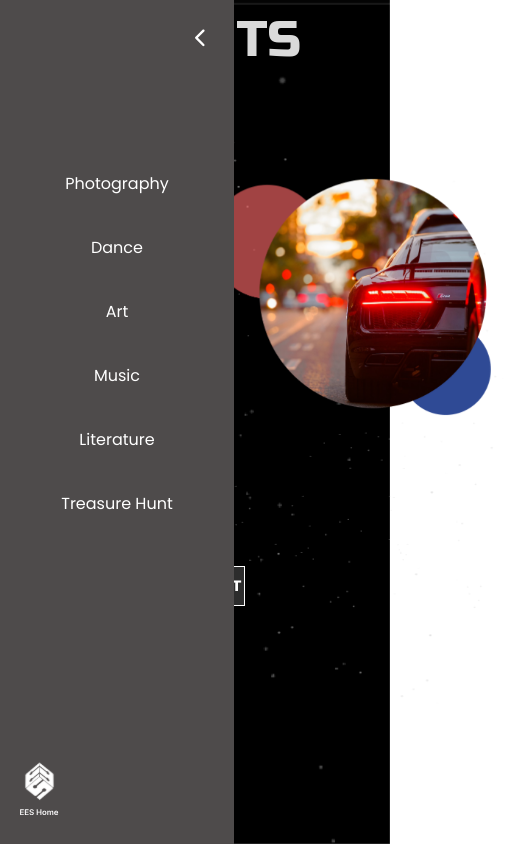
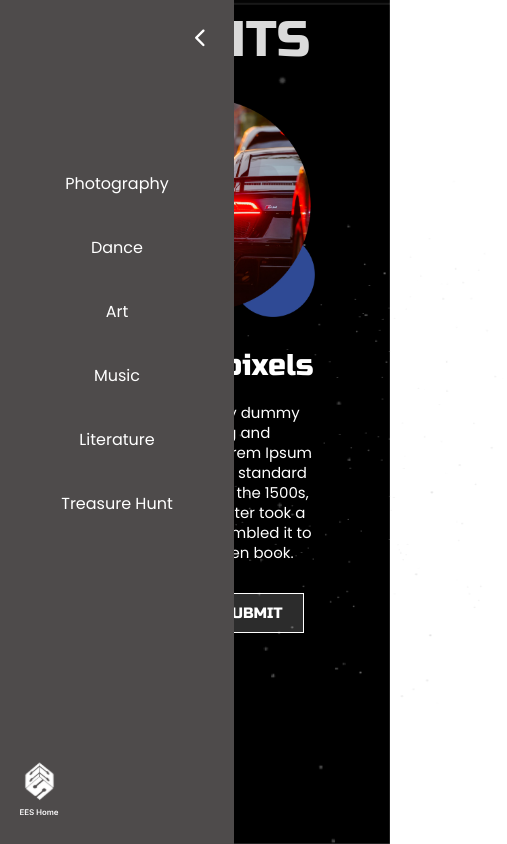
Before and after one commit to Udyam/main-website, a React (Create React App) app: page /udgam/events in a window 390 px wide. Shown: the whole page, 507 px wide, since content can reach past the window. Built offline with nearby package versions, Linux system fonts and the light colour scheme; a web font is replaced by a local one.

Commit message:
mobile view events

```diff
--- a/src/Udgam/components/Events/events.css
+++ b/src/Udgam/components/Events/events.css
@@ -172,16 +172,19 @@
   margin: 10px 50px;
 }
 
-.event-img {
+.event-box {
+  margin: 10%;
+}
+
+.event-img-pc {
   display: flex;
   justify-content: center;
   padding: 10px 0;
   position: absolute;
-  top:20vh;
+  top: 20vh;
   left: 50vw;
-
 }
-.event-img img {
+.event-img-pc img {
   width: 70%;
   z-index: -1;
 }
@@ -194,7 +197,6 @@
   width: 70%;
   color: white;
   background: none;
-  border-radius: 10px;
 }
 
 @font-face {
@@ -222,8 +224,8 @@
   justify-content: flex-start;
   width: 70%;
   height: 40px;
-  gap: 50px;
-  margin: 0;
+  gap: 30px;
+  margin: 10px;
 }
 
 .register,
@@ -238,18 +240,41 @@
   font-family: eventHeadingfont;
 }
 
-.event-submit{
+.event-submit {
   border: 1px solid #ffffff;
   border-radius: 0px;
   background: rgba(190, 190, 190, 0.233);
   color: #ffffff;
 }
 
-.event-btn{
- color: white;
+.event-btn {
+  color: white;
 }
-.prev{
-  position: relative;
+.prev {
+  position: absolute;
+  top: 17%;
+  left: 23%;
+}
+.next {
+  position: absolute;
+  bottom: 10%;
+  right: 20%;
+}
+
+@media screen and (max-width: 1260px) {
+  .event-title {
+    width: 30%;
+    padding: 0 10px;
+  }
+}
+
+@media screen and (min-width: 800px) {
+  .events-main-mob {
+    display: none;
+  }
+  .events-img-mob{
+    display: none;
+  }
 }
 
 @media screen and (max-width: 800px) {
@@ -258,28 +283,65 @@
     left: 0;
     width: 100vw;
     height: 90vh;
+    display: none;
   }
-  .event-heading {
+
+  .event-body-mob{
+    display: flex;
+    flex-direction: column;
+    justify-content: center;
+    align-items: center;
+    margin-right: 5%;
+    margin-bottom: 5%;
+  }
+
+  .event-box-mob{
+    display: flex;
+    flex-direction: column;
+    justify-content: center;
+    align-items: center;
+  }
+
+  .event-heading-mob {
+    display: flex;
+    justify-content: center;
+    align-items: center;
+    width: 100%;
+    font-family: eventHeadingfont;
     font-size: 50px;
-  }
-  .events-heading-box {
+    color: #dadada;
     margin-left: 50px;
   }
-  .event-body {
-    margin: 0;
-    padding: 0;
+
+  .event-img-pc {
+    display: none;
   }
-  .event-img {
-    width: 80%;
+  .event-img-mob {
+    display: flex;
+    justify-content: center;
+    margin-top: 5%;
   }
-  .event-img img {
-    width: 90%;
+  .event-img-mob img{
+    width: 70%;
   }
   .event-desc {
     font-size: 15px;
     line-height: 20px;
+    width: 100%;
+    justify-content: center;
+    align-items: center;
+    text-align: center;
+  }
+  .event-buttons{
+    justify-content: center;
+  }
+  .register,.event-submit{
+    width:40%
   }
   .event-title {
     font-size: 30px;
+    width: 100%;
+    justify-content: center;
+    margin-top: 30px;
   }
 }
--- a/src/Udgam/components/Events/udgamEvents.js
+++ b/src/Udgam/components/Events/udgamEvents.js
@@ -103,6 +103,7 @@ function UdgamEvents() {
           <div className="event-heading">
             <div className="events-heading-box">EVENTS</div>
           </div>
+          <div className="event-box">
             <div className="event-title">{eventTitle}</div>
             <div className="event-desc-box">
               <div className="event-desc">Lorem Ipsum is simply dummy text of the printing and typesetting industry. Lorem Ipsum has been the industrys standard dummy text ever since the 1500s, when an unknown printer took a galley of type and scrambled it to make a type specimen book.</div>
@@ -113,14 +114,29 @@ function UdgamEvents() {
             </div>
           </div>
         </div>
-      <div className="event-img">
+      </div>
+      <div className="event-img-pc">
         <img src={bg} />
-        {/* <div className="event-btn prev" onClick={moveBack}>
-          prev
       </div>
-        <div className="event-btn next" onClick={movefwd}>
-          next
-        </div> */}
+      <div className="events-main-mob" onClick={slidemobile}>
+        <div className="event-body-mob">
+          <div className="event-heading-mob">
+            <div className="events-heading-box">EVENTS</div>
+          </div>
+          <div className="event-box-mob">
+            <div className="event-img-mob">
+              <img src={bg} />
+            </div>
+            <div className="event-title">{eventTitle}</div>
+            <div className="event-desc-box">
+              <div className="event-desc">Lorem Ipsum is simply dummy text of the printing and typesetting industry. Lorem Ipsum has been the industrys standard dummy text ever since the 1500s, when an unknown printer took a galley of type and scrambled it to make a type specimen book.</div>
+            </div>
+            <div className="event-buttons">
+              <div className="register">Register</div>
+              <div className="event-submit">SUBMIT</div>
+            </div>
+          </div>
+        </div>
       </div>
     </div>
   );
```
Also changed, not shown: src/Udgam/components/Events/photography.png (added). Lines whose indentation alone changed are shown as unchanged.
